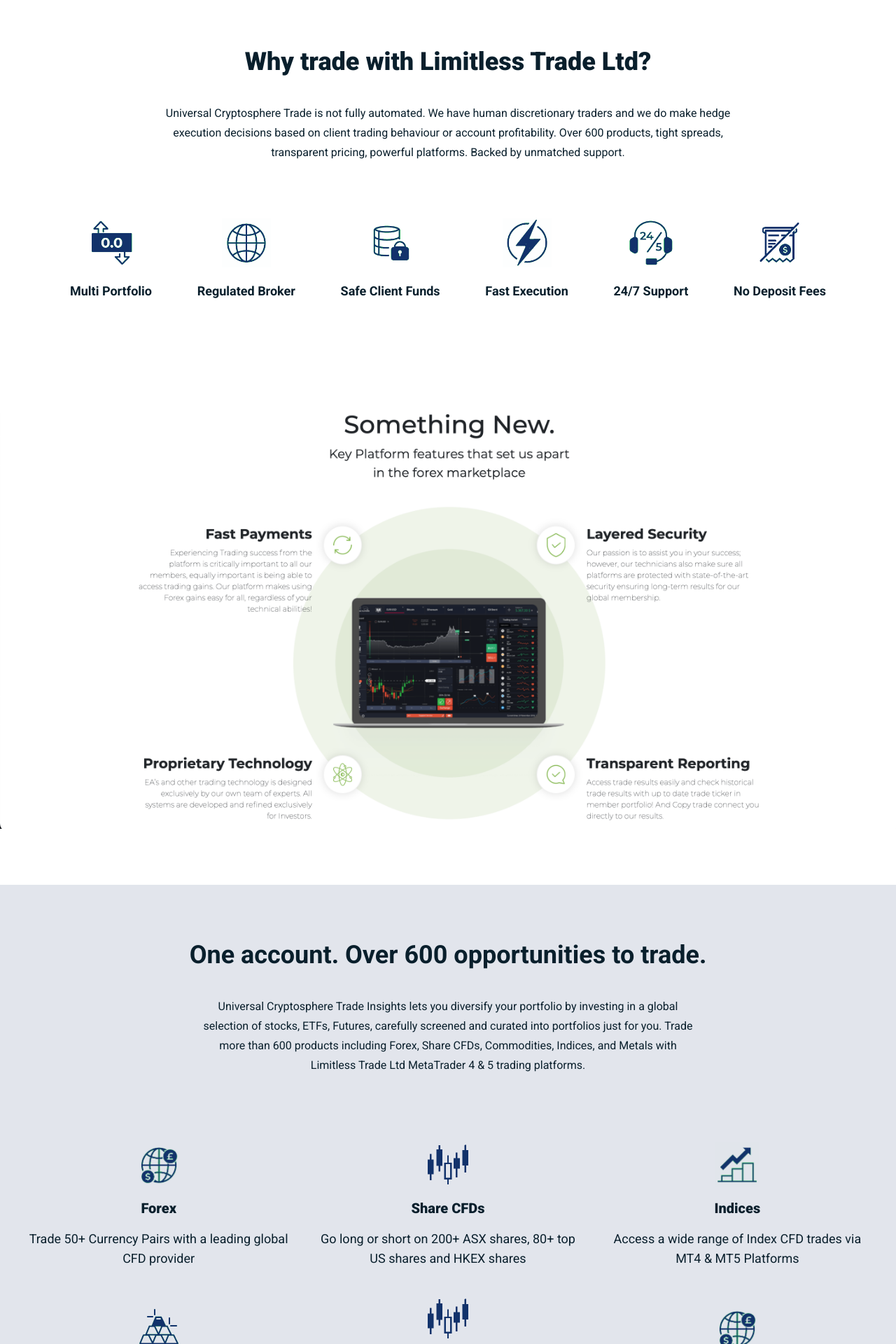
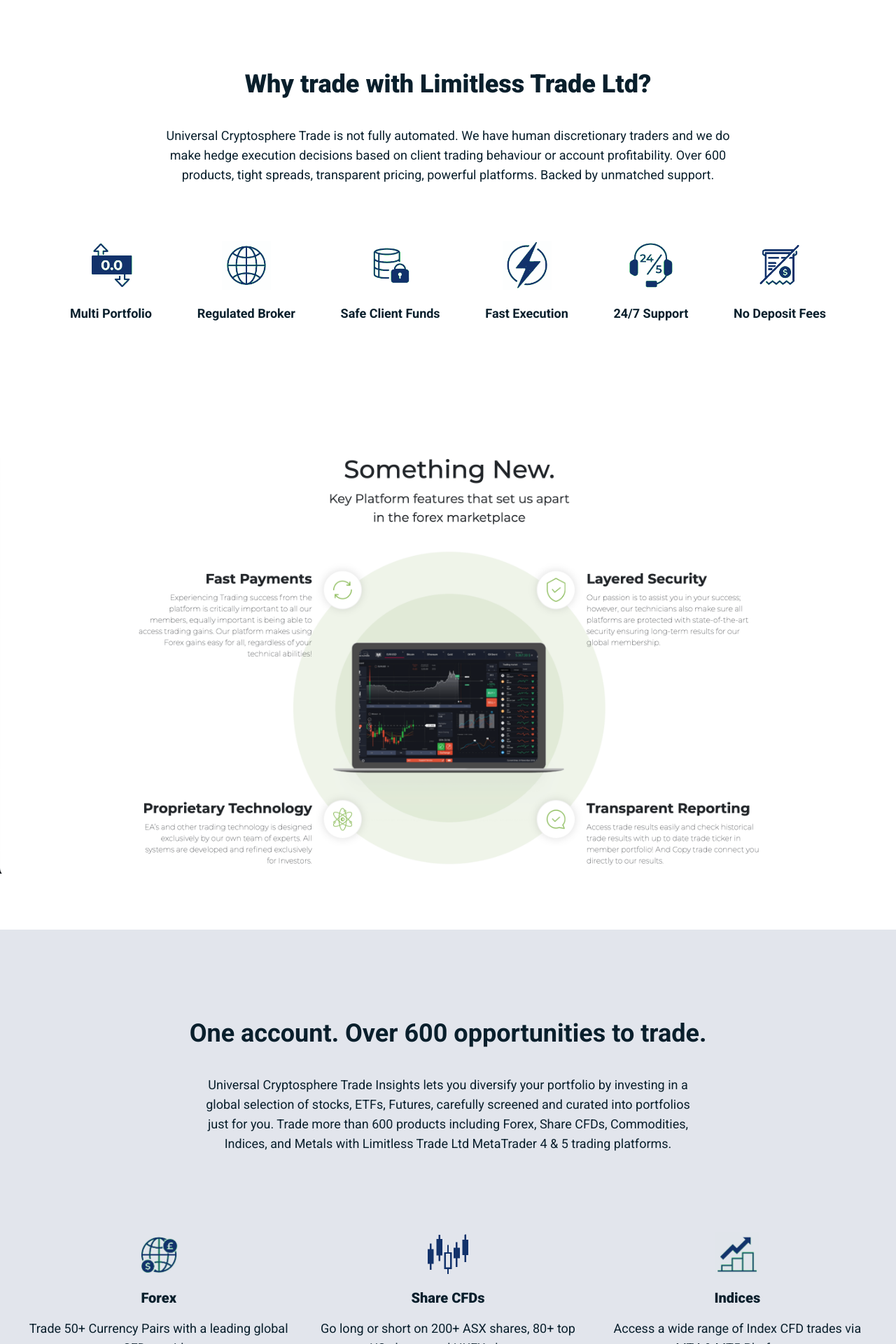
Before and after one commit to godwinopara/cryptoshpere-trade, a Next.js app: page / in a window 1280 px wide. Shown: the part 880-2800 px from the top of the page at 70% size. Built offline with nearby package versions, Linux system fonts and the light colour scheme.

Commit message:
finished services

```diff
--- a/src/app/page.tsx
+++ b/src/app/page.tsx
@@ -2,6 +2,7 @@
 import Hero from "@/components/home/Hero";
 import TradingOptions from "@/components/home/TradingOptions";
 import WhyChooseUs from "@/components/home/WhyChooseUs";
+import WhyTradeCrypto from "@/components/home/WhyTradeCrypto";
 
 export default function Home() {
 	return (
@@ -10,6 +11,7 @@
 			<WhyChooseUs />
 			<Features />
 			<TradingOptions />
+			<WhyTradeCrypto />
 		</main>
 	);
 }
--- a/src/components/home/TradingOptions.tsx
+++ b/src/components/home/TradingOptions.tsx
@@ -8,16 +8,16 @@
 
 export default function TradingOptions() {
 	return (
-		<section className="bg-gray py-20">
+		<section className="bg-gray py-32">
 			<div className="max-w-desktop mx-auto text-center ">
 				<h2 className="text-4xl font-bold mb-10">One account. Over 600 opportunities to trade.</h2>
-				<p className="max-w-[60%] mx-auto leading-7 ">
+				<p className="max-w-[60%] mx-auto leading-7 text-lg">
 					Universal Cryptosphere Trade Insights lets you diversify your portfolio by investing in a
 					global selection of stocks, ETFs, Futures, carefully screened and curated into portfolios
 					just for you. Trade more than 600 products including Forex, Share CFDs, Commodities,
 					Indices, and Metals with Limitless Trade Ltd MetaTrader 4 & 5 trading platforms.
 				</p>
-				<div className="grid grid-cols-3 gap-10 mt-24">
+				<div className="grid grid-cols-3 gap-10 mt-28">
 					<TradingOptionsCard
 						img={forex}
 						title="Forex"
@@ -49,7 +49,7 @@
 						description="Avoid the complexities of a digital wallet, trade cryptocurrency from the same MT4 platform you use for trading"
 					/>
 					<TradingOptionsCard
-						img={forex}
+						img={commodities}
 						title="Commodities"
 						alt="diagram of commodity"
 						description="Trade one of the world’s most heavily-traded markets"
--- a/src/components/home/WhyChooseUs.tsx
+++ b/src/components/home/WhyChooseUs.tsx
@@ -8,10 +8,10 @@
 
 export default function WhyChooseUs() {
 	return (
-		<section className="max-w-desktop mx-auto py-20">
+		<section className="max-w-desktop mx-auto py-28">
 			<div className="text-center">
 				<h2 className="text-4xl font-extrabold mb-10">Why trade with Limitless Trade Ltd?</h2>
-				<p className="max-w-[70%] mx-auto leading-7 mb-20">
+				<p className="max-w-[70%] mx-auto leading-7 mb-20 text-lg">
 					Universal Cryptosphere Trade is not fully automated. We have human discretionary traders
 					and we do make hedge execution decisions based on client trading behaviour or account
 					profitability. Over 600 products, tight spreads, transparent pricing, powerful platforms.
--- /dev/null
+++ b/src/components/home/WhyTradeCrypto.tsx
@@ -0,0 +1,34 @@
+import Image from "next/image";
+import signal from "public/images/signal.png";
+
+export default function WhyTradeCrypto() {
+	return (
+		<section className="grid grid-cols-2 gap-20 items-center text-lg max-w-desktop mx-auto py-24">
+			<div>
+				<h2 className="text-3xl font-bold mb-8">Why Trade Cryptocurrency?</h2>
+				<p className="mb-10">
+					The cryptocurrency market is usually available to trade 24 hours a day, seven days a week
+					because there is no centralised governance of the market. Cryptocurrency transactions take
+					place directly between individuals, on cryptocurrency exchanges all over the world.
+				</p>
+				<div>
+					<div>
+						<span className="mr-2">&#10004;</span> Fast payments without/less fees
+					</div>
+					<div>
+						<span className="mr-2">&#10004;</span> Blockchain high-tech security
+					</div>
+					<div>
+						<span className="mr-2">&#10004; </span>Free Access and quick registration
+					</div>
+					<div>
+						<span className="mr-2">&#10004; </span>Trusted & Regulated Broker{" "}
+					</div>
+				</div>
+			</div>
+			<div>
+				<Image src={signal} alt="trading signal" />
+			</div>
+		</section>
+	);
+}
```
